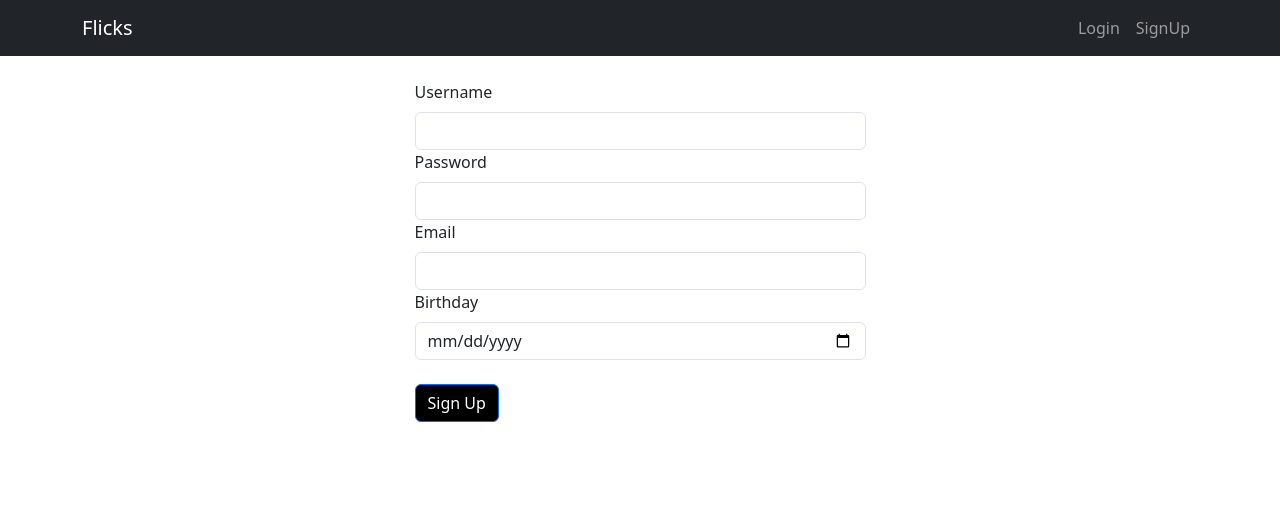
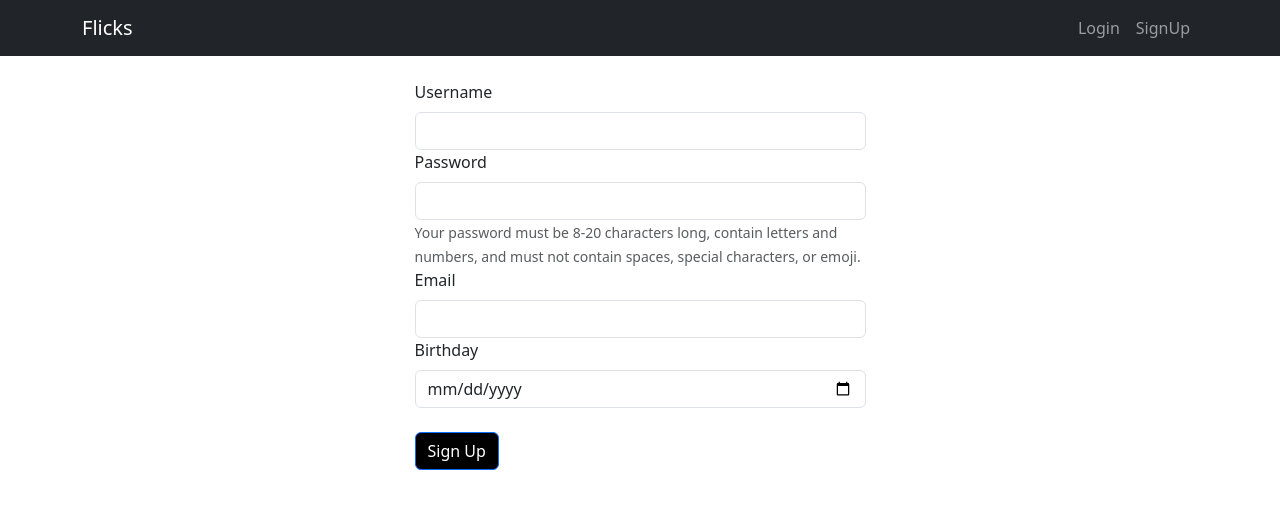
Before and after one commit to SuryaKrishnaMoorthy/flicks-client, a React (Vite) app: page /signup in a window 1280 px wide. Shown: the top 508 px of the page. Built offline with nearby package versions, Linux system fonts and the light colour scheme.

Commit message:
added validation text

```diff
--- a/src/components/movieView/movieView.jsx
+++ b/src/components/movieView/movieView.jsx
@@ -35,8 +35,7 @@ export const MovieView = () => {
       <div>
         {movie && (
           <Image
-            src={`./${movie?.ImagePath}`}
-            // src="https://lumiere-a.akamaihd.net/v1/images/p_thelionking_19752_1_0b9de87b.jpeg?region=0%2C0%2C540%2C810"
+            src={`../${movie?.ImagePath}`}
             alt={movie?.Title}
             style={{ width: "40%" }}
             className="mt-3"
--- a/src/components/signUpView/signUpView.jsx
+++ b/src/components/signUpView/signUpView.jsx
@@ -11,6 +11,7 @@ export const SignUpView = () => {
 
   const handleSubmit = (e) => {
     e.preventDefault();
+
     const data = {
       Username: userName,
       Password: password,
@@ -57,11 +58,17 @@ export const SignUpView = () => {
           <Form.Control
             type="password"
             value={password}
-            minLength={8}
-            maxLength={20}
+            minLength="8"
+            maxLength="20"
             onChange={(e) => setPassword(e.target.value)}
+            aria-describedby="passwordHelpBlock"
             required
           />
+
+          <Form.Text id="passwordHelpBlock" muted>
+            Your password must be 8-20 characters long, contain letters and
+            numbers, and must not contain spaces, special characters, or emoji.
+          </Form.Text>
         </Form.Group>
 
         <Form.Group controlId="signUpFormEmail">
--- a/src/index.scss
+++ b/src/index.scss
@@ -41,3 +41,7 @@ img {
 a {
   text-decoration: none;
 }
+
+.formError {
+  color: salmon;
+}
```
Also changed, not shown: 4 other files (tests, documents, lock files or other folders).
